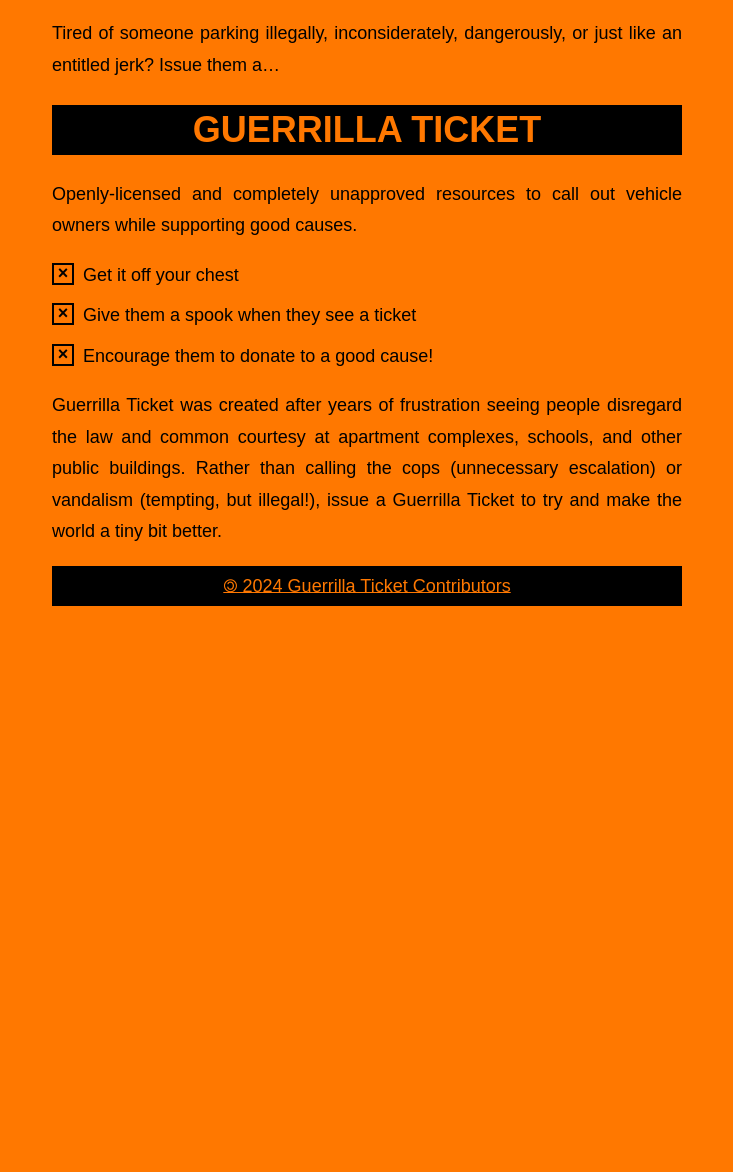
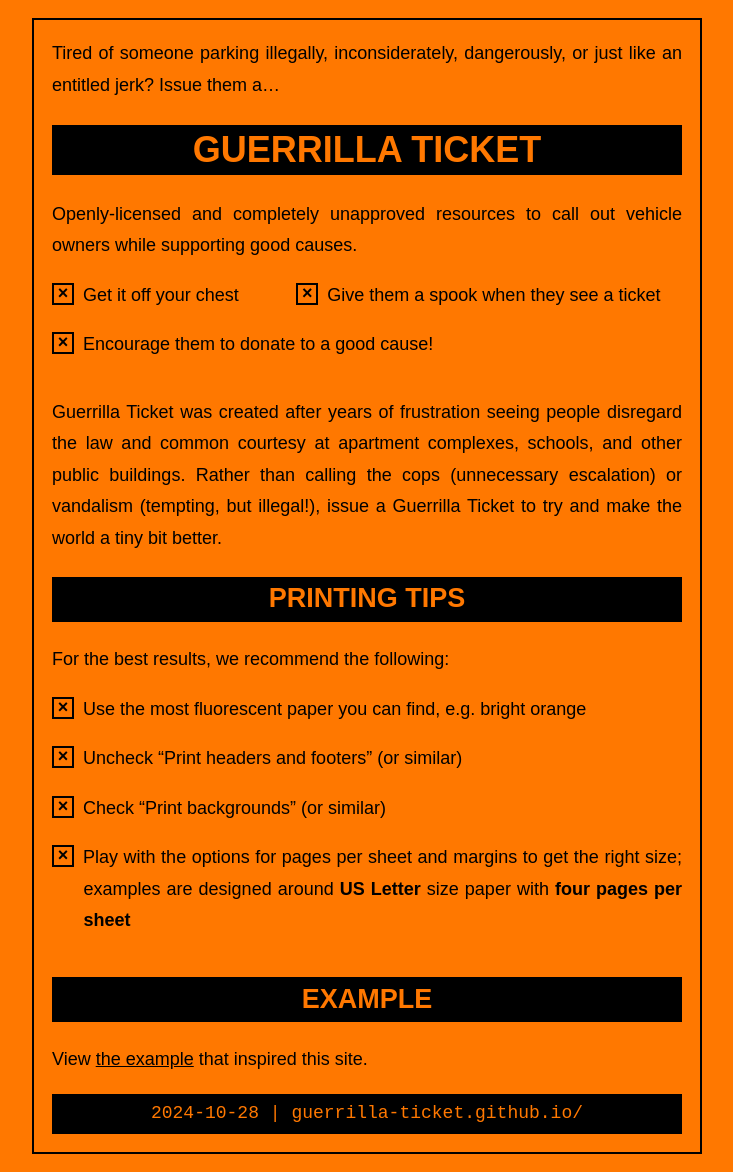
Before and after one commit to guerilla-ticket/guerilla-ticket.github.io, a Jekyll site: the page built from README.md, in a window 1280 px wide. Shown: the whole page, without its empty margins (273-1006 px from the left). Built offline with Jekyll 4.4.1, drawn with Linux system fonts in a browser that asks for light colours; some web fonts are replaced; our own code applies the rules of GitHub Pages for plain Markdown files; before the commit the page ends 900 px from its top, so only the background shows below that.

Commit message:
Add example

```diff
--- a/README.md
+++ b/README.md
@@ -9,3 +9,16 @@ Openly-licensed and completely unapproved resources to call out vehicle owners w
 - [x] Encourage them to donate to a good cause!
 
 Guerrilla Ticket was created after years of frustration seeing people disregard the law and common courtesy at apartment complexes, schools, and other public buildings. Rather than calling the cops (unnecessary escalation) or vandalism (tempting, but illegal!), issue a Guerrilla Ticket to try and make the world a tiny bit better.
+
+## Printing Tips
+
+For the best results, we recommend the following:
+
+- [x] Use the most fluorescent paper you can find, e.g. bright orange
+- [x] Uncheck "Print headers and footers" (or similar)
+- [x] Check "Print backgrounds" (or similar)
+- [x] Play with the options for pages per sheet and margins to get the right size; examples are designed around **US Letter** size paper with **four pages per sheet**
+
+## Example
+
+View [the example](/example) that inspired this site.
--- a/_config.yaml
+++ b/_config.yaml
@@ -1,9 +1,11 @@
 # Site-wide generic info (overridable per-page)
 title: Guerrilla Ticket
 description: Openly-licensed and completely unapproved resources to call out vehicle owners while supporting good causes
+domain: guerrilla-ticket.github.io
 theme-color: "#ff7800"
 
 # Settings
+permalink: :title
 markdown: kramdown
 kramdown:
   syntax_highlighter: rouge
--- a/_layouts/default.html
+++ b/_layouts/default.html
@@ -51,34 +51,56 @@
       }
 
       body {
-        margin: 0 auto;
+        border: 0.125em solid;
+        margin: 1em auto;
         max-width: 35em;
-        padding: 0 1em;
+        padding: 0 1em 1em;
       }
 
-      h1, h2, h3, h4, h5, h6, a, footer {
+      h1, h2, h3, h4, h5, h6, footer {
         background-color: var(--fg);
         color: var(--bg);
+        font-weight: 900;
         padding: 0.25em;
         text-align: center;
+        text-transform: uppercase;
       }
 
-      h1 {
-        font-weight: 900;
-        text-transform: uppercase;
+      footer {
+        font-family: monospace;
+        font-weight: inherit;
+        text-transform: inherit;
       }
 
       a {
         color: inherit;
       }
 
+      em {
+        font-style: normal;
+        text-transform: uppercase;
+      }
+
+      strong {
+        font-weight: 900;
+      }
+
+      small {
+        font-size: 0.75em;
+        line-height: 0;
+      }
+
       ul.task-list {
         list-style: none;
         padding-inline-start: 1.75em;
+        display: flex;
+        flex-wrap: wrap;
+        column-gap: 3.75em
       }
 
       ul.task-list li {
-        margin-block: 0.5em;
+        flex-grow: 1;
+        margin-block-end: 1em;
       }
 
       ul.task-list input {
@@ -108,7 +130,7 @@
     {{ content | replace: '<a href="http', '<a rel="nofollow noopener noreferrer" target="_blank" href="http' }}
 
     <footer>
-      <a href="https://creativecommons.org/licenses/by-nc/4.0/" title="Licensed under CC BY-NC 4.0">🄯 {{ site.time | date: '%Y' }} {{ site.title }} Contributors</a>
+      {{ site.time | date: '%Y-%m-%d' }} | {{ page.url | prepend: site.domain }}
     </footer>
   </body>
 </html>
```
Also changed, not shown: example.md (added, +18 -0 lines).
